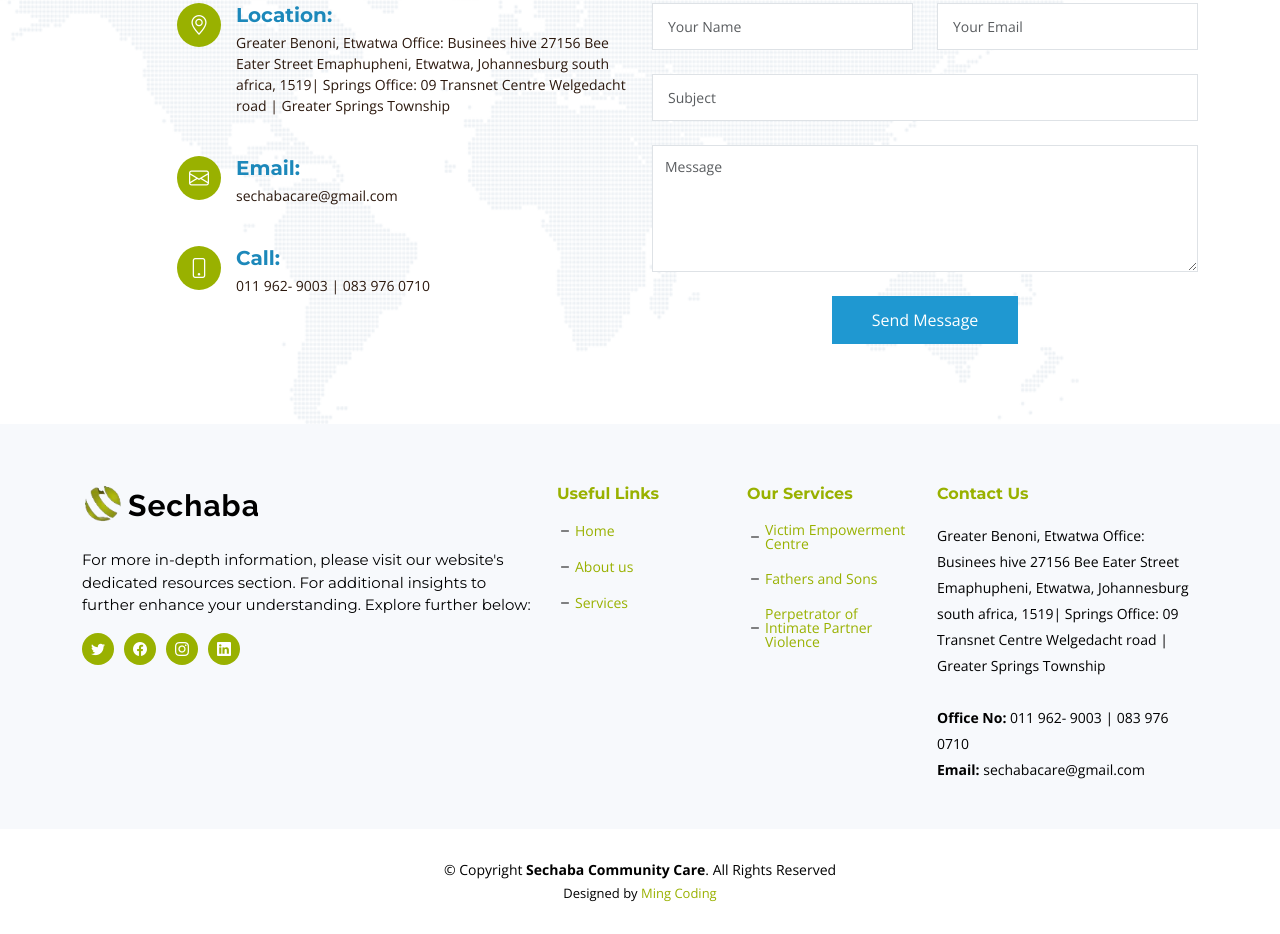
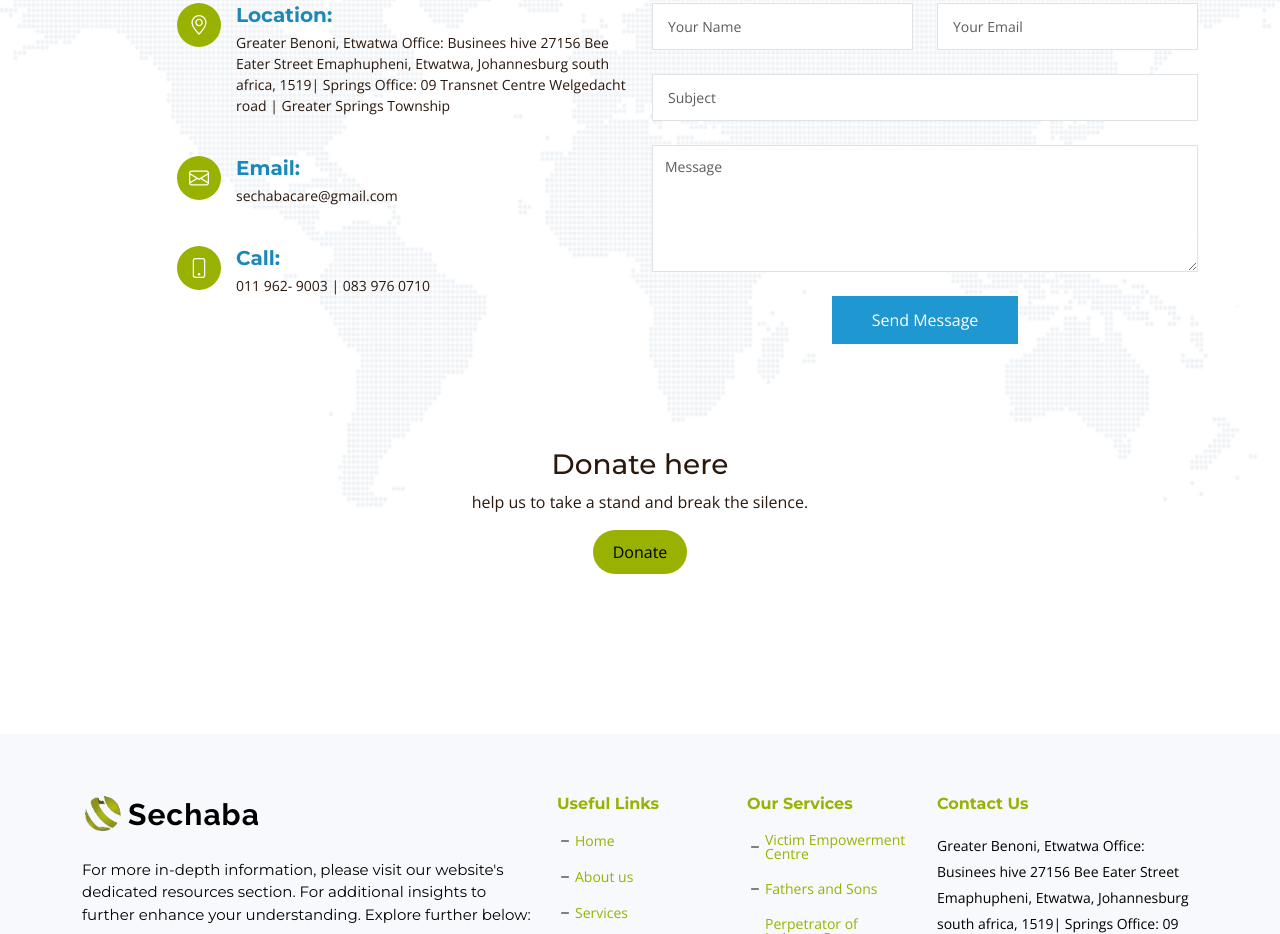
Before and after one commit to Krakolota21/Sechaba-Community-Care-Website, a plain HTML site: page contact.html in a window 1280 px wide. Shown: the part 386-1320 px from the top of the page. Drawn offline with nearby package versions, Linux system fonts and the light colour scheme.

Commit message:
i added the button, still needs work though

```diff
--- a/assets/css/main.css
+++ b/assets/css/main.css
@@ -735,6 +735,7 @@ section {
   line-height: 0;
   margin-right: 20px;
   color: #38618e;
+  text-align: center;
 }
 
 .services-list .service-item .title {
@@ -799,6 +800,23 @@ section {
 
 .call-to-action .cta-btn:hover {
   background: var(--color-primary);
+}
+
+.a {
+  background-color: rgb(153, 177, 0);
+  color: #000000;
+  padding: 10px 20px;
+  font-size: 16px;
+  border: none;
+  border-radius: 5px;
+  cursor: pointer;
+  border-radius: 60px;
+
+}
+
+#donateBtn  :hover {
+  background-color:rgb(5, 201, 255);
+  color: black;
 }
 
 /*--------------------------------------------------------------
--- a/assets/js/main.js
+++ b/assets/js/main.js
@@ -196,4 +196,7 @@ document.addEventListener('DOMContentLoaded', () => {
     aos_init();
   });
 
-});
+});function redirectToDonationPage() {
+
+  window.location.href = 'donation_page_url_goes_here';
+}
--- a/contact.html
+++ b/contact.html
@@ -82,6 +82,7 @@
       </div>
     </div><!-- End Breadcrumbs -->
 
+
     <!-- ======= Contact Section ======= -->
     <section id="contact" class="contact">
       <div class="container position-relative" data-aos="fade-up">
@@ -142,6 +143,21 @@
             </form>
 
           </div><!-- End Contact Form -->
+
+          <section id="donateBtn" class="donate-button">
+            <div class="container" data-aos="fade-up">
+              <div class="row justify-content-center">
+                <div class="col-lg-6 text-center">
+                <h3>Donate here</h3>
+                  <p>help us to take a stand and break the silence.</p>
+                  <button id="donateBtn" class="a" onclick="redirectToDonationPage()">Donate</button>
+
+
+                </div>
+              </div>
+
+            </div>
+          </section>
 
         </div>
 
```
Also changed, not shown: index.html (+1 -2 lines), assets/img/jvjf.jpg (added), assets/img/portfolio-header.jpg.
